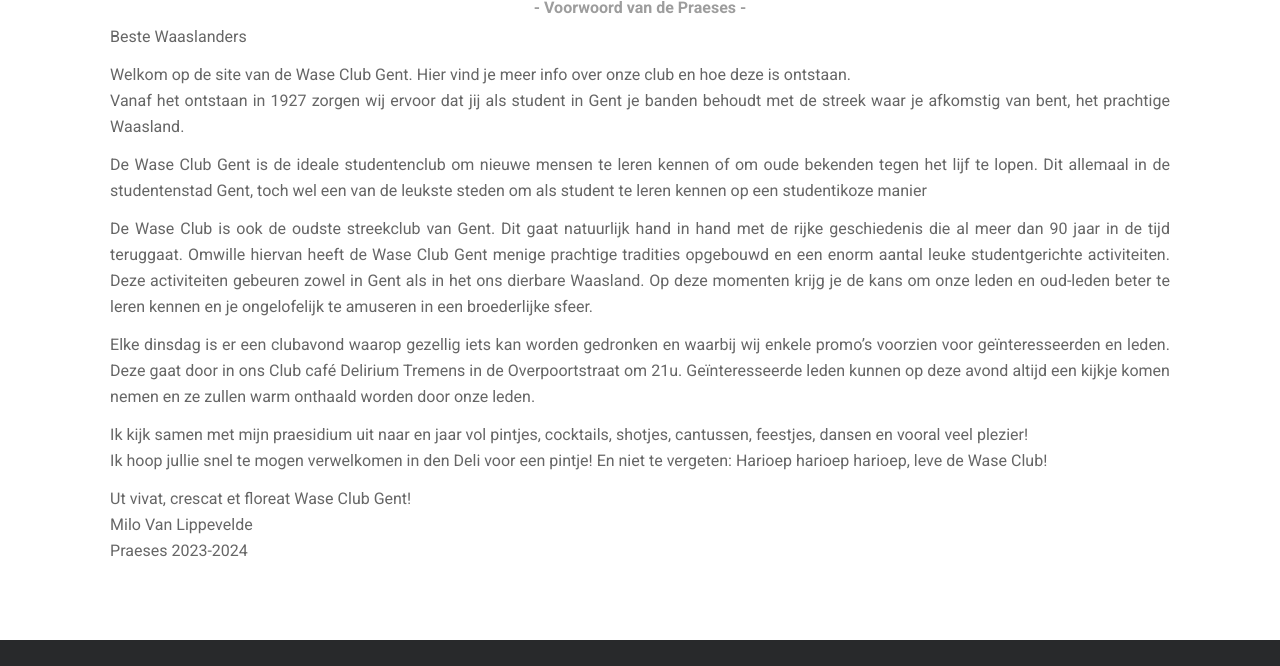
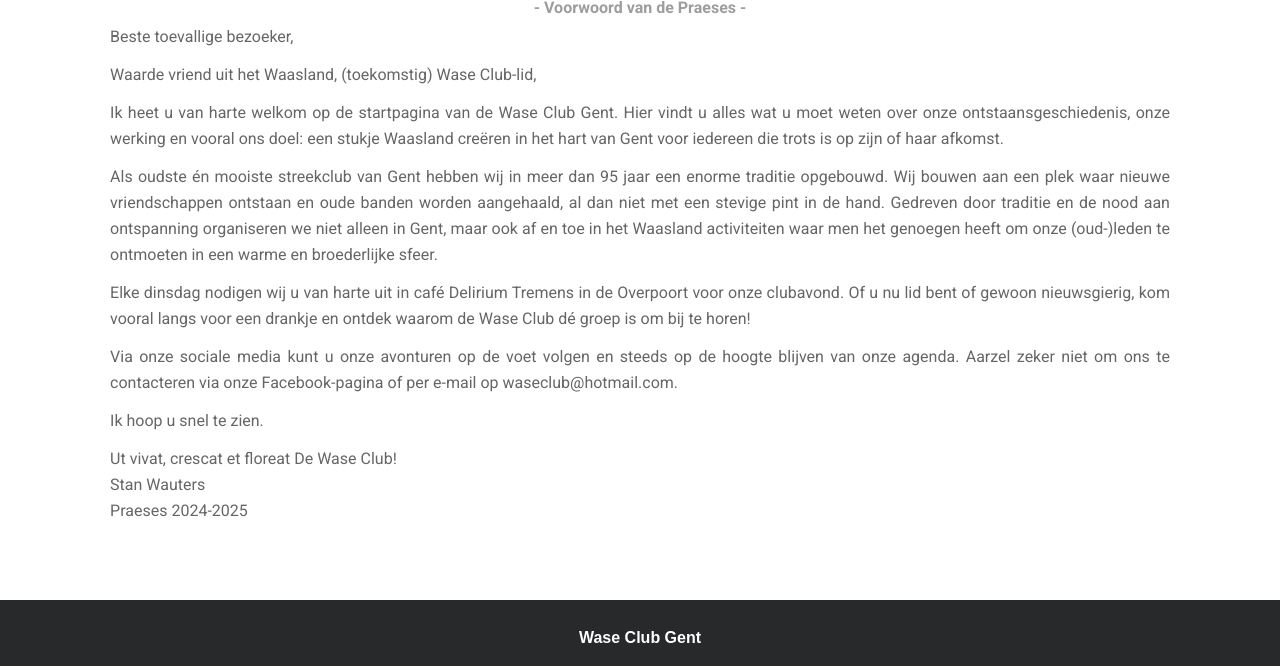
Before and after one commit to Qwict/WaseClubMain, a plain HTML site: page index.html in a window 1280 px wide. Shown: the part 681-1347 px from the top of the page. Drawn offline with nearby package versions, Linux system fonts and the light colour scheme.

Commit message:
Update voorwoord

```diff
--- a/index.html
+++ b/index.html
@@ -28,58 +28,48 @@
                     <div class="pagetext">
                         <h3 class="centertitle">- Voorwoord van de Praeses -</h3>
                         <p>
-                            Beste Waaslanders
+                            Beste toevallige bezoeker,
                         </p>
 
                         <p>
-                            Welkom op de site van de Wase Club Gent. Hier vind je meer info over onze club en hoe deze is ontstaan.<br>
-                            Vanaf het ontstaan in 1927 zorgen wij ervoor dat jij als student in Gent je banden behoudt met de streek waar je
-                            afkomstig van bent, het prachtige Waasland.
+                            Waarde vriend uit het Waasland, (toekomstig) Wase Club-lid,
                         </p>
 
                         <p>
-                            De Wase Club Gent is de ideale studentenclub om nieuwe mensen te leren kennen of om oude bekenden tegen het lijf te
-                            lopen. Dit allemaal in de studentenstad Gent, toch wel een van de leukste steden om als student te leren kennen op
-                            een studentikoze manier
+                            Ik heet u van harte welkom op de startpagina van de Wase Club Gent. Hier vindt u alles wat u moet weten over onze
+                            ontstaansgeschiedenis, onze werking en vooral ons doel: een stukje Waasland creëren in het hart van Gent voor
+                            iedereen die trots is op zijn of haar afkomst.
                         </p>
 
                         <p>
-                            De Wase Club is ook de oudste streekclub van Gent. Dit gaat natuurlijk hand in hand met de rijke geschiedenis die al
-                            meer dan 90 jaar in de tijd teruggaat. Omwille hiervan heeft de Wase Club Gent menige prachtige tradities opgebouwd
-                            en een enorm aantal leuke studentgerichte activiteiten. Deze activiteiten gebeuren zowel in Gent als in het ons
-                            dierbare Waasland. Op deze momenten krijg je de kans om onze leden en oud-leden beter te leren kennen en je
-                            ongelofelijk te amuseren in een broederlijke sfeer.
+                            Als oudste én mooiste streekclub van Gent hebben wij in meer dan 95 jaar een enorme traditie opgebouwd. Wij bouwen
+                            aan een plek waar nieuwe vriendschappen ontstaan en oude banden worden aangehaald, al dan niet met een stevige pint
+                            in de hand. Gedreven door traditie en de nood aan ontspanning organiseren we niet alleen in Gent, maar ook af en toe
+                            in het Waasland activiteiten waar men het genoegen heeft om onze (oud-)leden te ontmoeten in een warme en
+                            broederlijke sfeer.
                         </p>
 
                         <p>
-                            Elke dinsdag is er een clubavond waarop gezellig iets kan worden gedronken en waarbij wij enkele promo’s voorzien
-                            voor geïnteresseerden en leden. Deze gaat door in ons Club café Delirium Tremens in de Overpoortstraat om 21u.
-                            Geïnteresseerde leden kunnen op deze avond altijd een kijkje komen nemen en ze zullen warm onthaald worden door onze
-                            leden.
+                            Elke dinsdag nodigen wij u van harte uit in café Delirium Tremens in de Overpoort voor onze clubavond. Of u nu lid
+                            bent of gewoon nieuwsgierig, kom vooral langs voor een drankje en ontdek waarom de Wase Club dé groep is om bij te
+                            horen!
                         </p>
 
                         <p>
-                            Ik kijk samen met mijn praesidium uit naar en jaar vol pintjes, cocktails, shotjes, cantussen, feestjes, dansen en
-                            vooral veel plezier!<br>
-                            Ik hoop jullie snel te mogen verwelkomen in den Deli voor een pintje! En niet te vergeten: Harioep harioep harioep,
-                            leve de Wase Club!
+                            Via onze sociale media kunt u onze avonturen op de voet volgen en steeds op de hoogte blijven van onze agenda.
+                            Aarzel zeker niet om ons te contacteren via onze Facebook-pagina of per e-mail op waseclub@hotmail.com.
                         </p>
 
                         <p>
-                            Ut vivat, crescat et floreat Wase Club Gent!<br>
-                            Milo Van Lippevelde<br>
-                            Praeses 2023-2024
+                            Ik hoop u snel te zien.
                         </p>
 
-                        <!-- <p>Beste Waaslanders</p>
-                        <p>Welkom op de website van de Wase Club Gent. Hier vind je meer informatie over onze club en hoe wij zijn ontstaan. Vanaf het ontstaan in 1927 zorgen wij ervoor dat jij als student in Gent je banden behoudt met de streek van waar je afkomstig bent, het prachtige Waasland.</p>
-                        <p>De Wase Club Gent is de ideale studentenclub om nieuwe mensen te leren kennen of om oude bekenden tegen het lijf te lopen. Dit allemaal in de studenten stad Gent, toch wel één van de leukste steden om als student te leren kennen op een studentikoze manier.</p>
-                        <p>De Wase Club is ook de oudste streekclub van Gent dit gaat natuurlijk hand in hand met een rijke geschiedenis die al meer dan 90 jaar in de tijd teruggaat. Omwille hiervan heeft de Wase Club Gent menige prachtige tradities opgebouwd en een enorm aantal aan leuke studentgerichte activiteiten. Deze activiteiten gebeuren zowel in het Gent als ons dierbare Waasland. Op deze momenten krijg je de kans om onze leden en oud-leden beter te leren kennen en je ongeloofelijk te amuseren in een broederlijke sfeer.</p>
-                        <p>Elke week is er een clubavond waarop gezellig iets kan worden gedronken en waarbij wij enkele promo's voorzien voor geïntereseerden en leden. Deze gaan elke dinsdag door in het Delirium Tremens café in de Overpoortstraat om 21u. Geïnteresseerde leden kunnen op deze avond altijd een kijkje komen nemen en ze zullen warm worden onthaald door onze leden.</p>
-                        <p>Natuurlijk kunnen we de olifant in de ruimte niet vergeten. De globale pandemie die nu door de wereld raast en met alle gevolgen voor studentenclubs van dien. Dit houdt ons als praesidium uiteraard niet tegen! Ook in deze vreemde tijden zullen wij activiteiten voorzien zoals jij als Waaslandse student te Gent je helemaal thuis kan voelen.</p>
-                        <p>Verder opmerkingen of vragen kunnen worden gestuurd naar waseclub@hotmail.com of via een berichtje naar onze <a id="facebooklink" link="website" href="https://www.facebook.com/waseclub/">facebookpagina</a> !</p>
-                        <p>Ut vivat, crescat et floreat De Wase Club!</p>
-                        <p>Buck - Praeses 2020-2021</p> -->
+                        <p>
+                            Ut vivat, crescat et floreat De Wase Club!<br>
+                            Stan Wauters<br>
+                            Praeses 2024-2025
+                        </p>
+
                     </div>
                 </section>
             </main>
```
